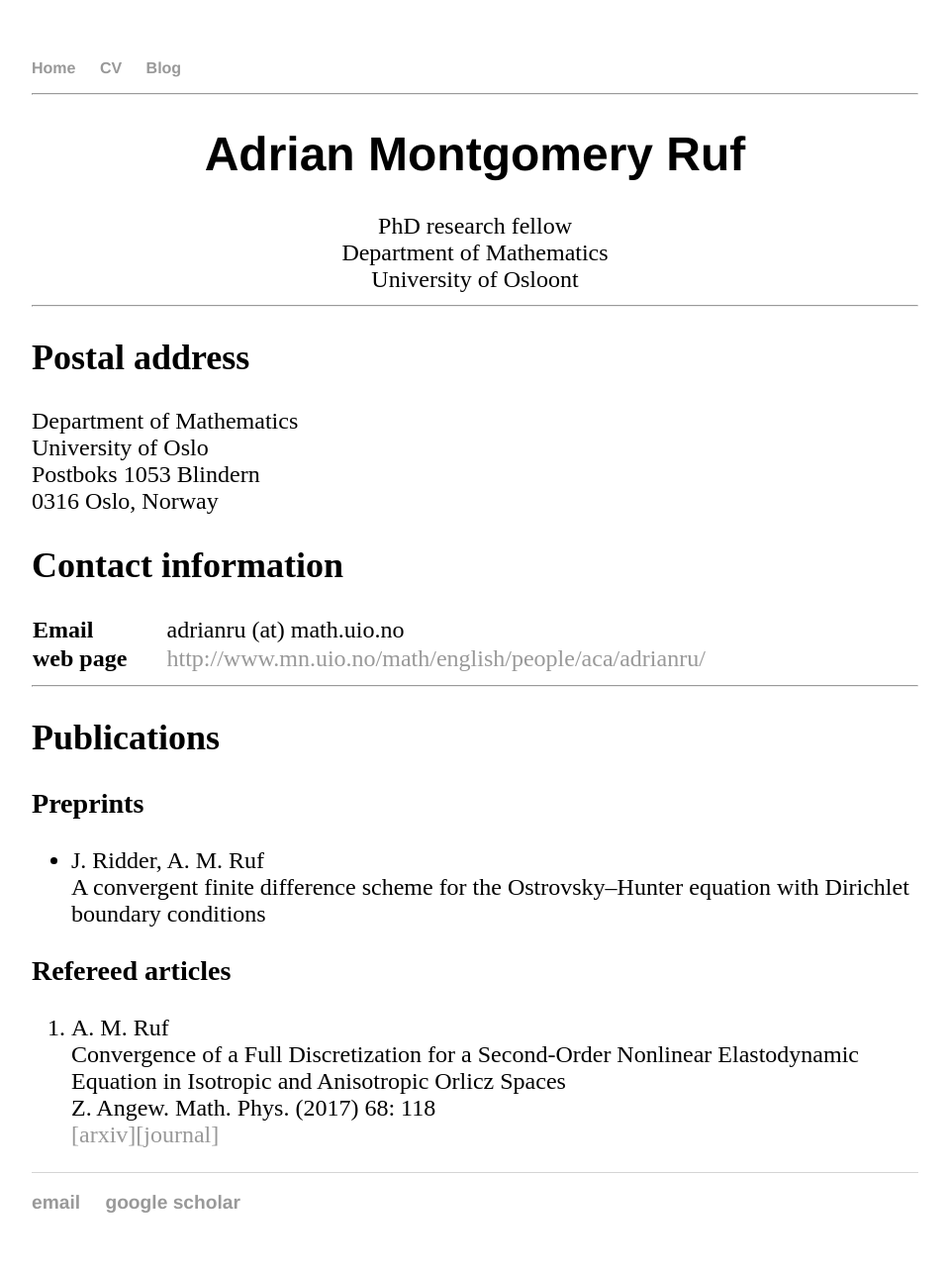
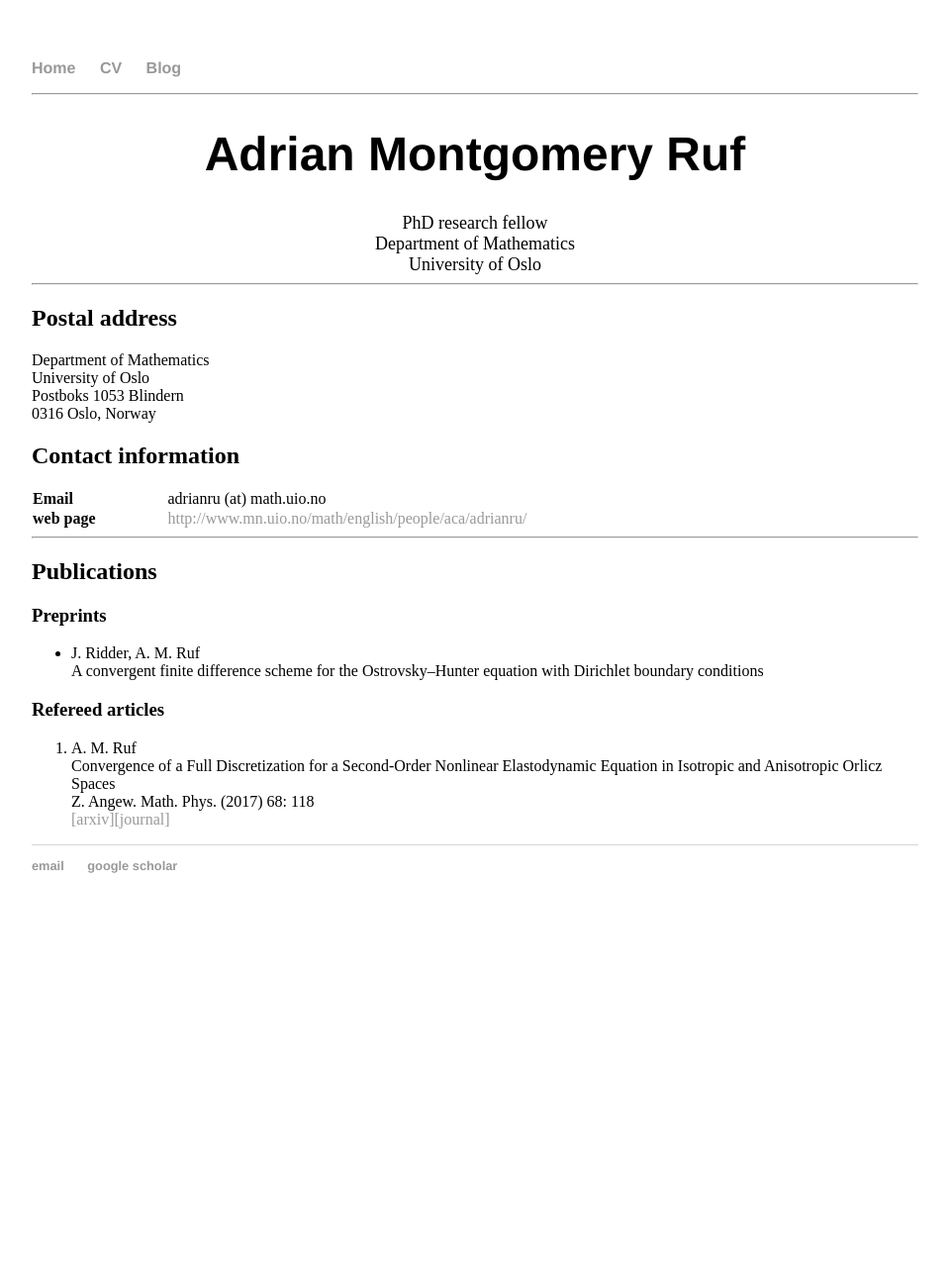
Before and after one commit to adrianmruf/adrianmruf.github.io, a Jekyll site: the page built from index.html, in a window 1280 px wide. Shown: the whole page at 99% size, without its empty margins (160-1119 px from the left). Built offline with Jekyll 4.4.1, drawn with Linux system fonts in a browser that asks for light colours; after the commit the page ends 942 px from its top, so only the background shows below that.

Commit message:
Update index.html

```diff
--- a/index.html
+++ b/index.html
@@ -6,9 +6,9 @@
 	<hr />
 	<div align="center">
 	<h1>Adrian Montgomery Ruf</h1>
-		<font size="+2">PhD research fellow<br></font>
-		<font size="+2">Department of Mathematics<br></font>
-		<font size="+2">University of Oslo</f>ont
+		<font size="+1">PhD research fellow<br></font>
+		<font size="+1">Department of Mathematics<br></font>
+		<font size="+1">University of Oslo</font>
 	</div>
 
 	<hr />
```
